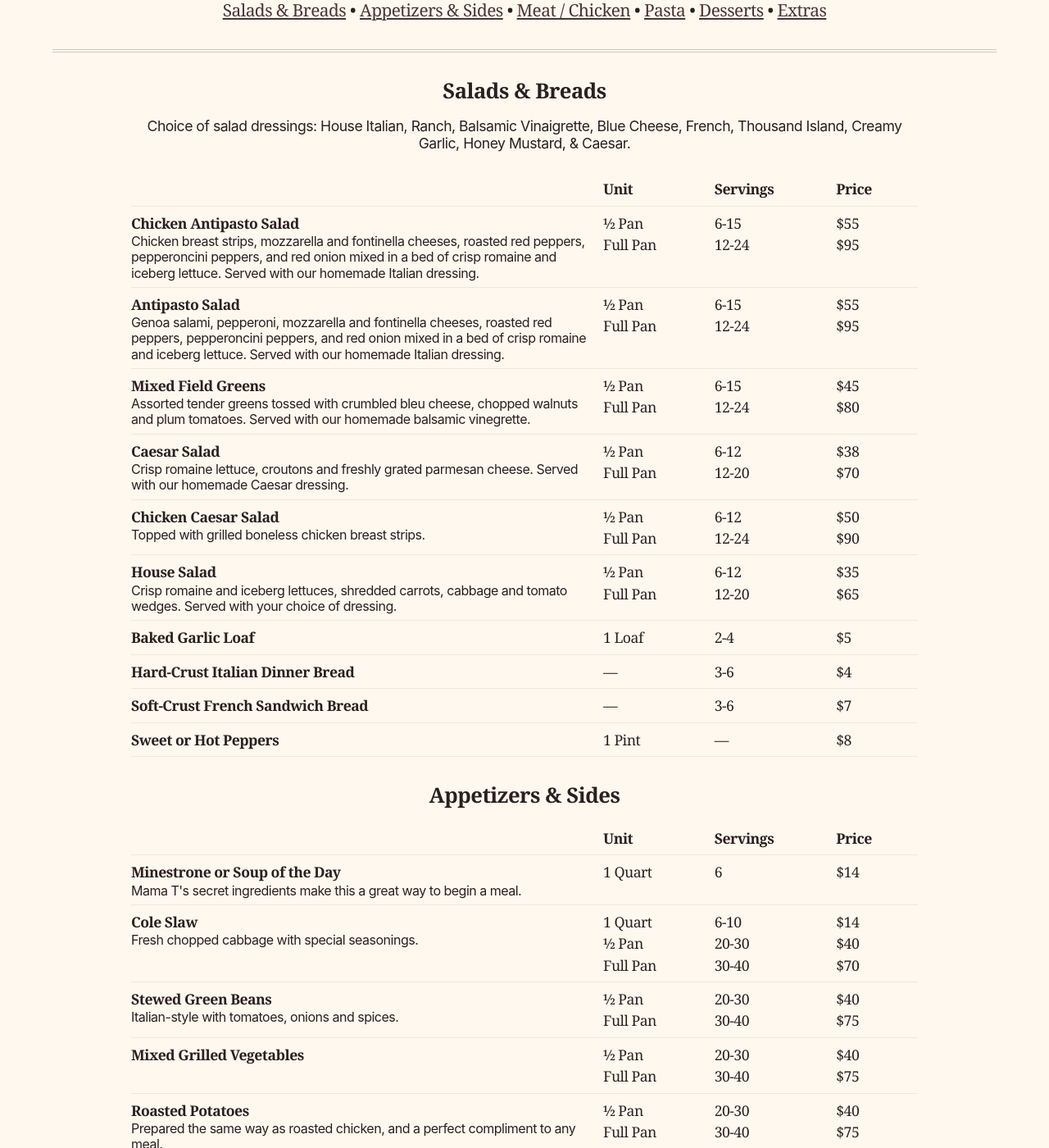
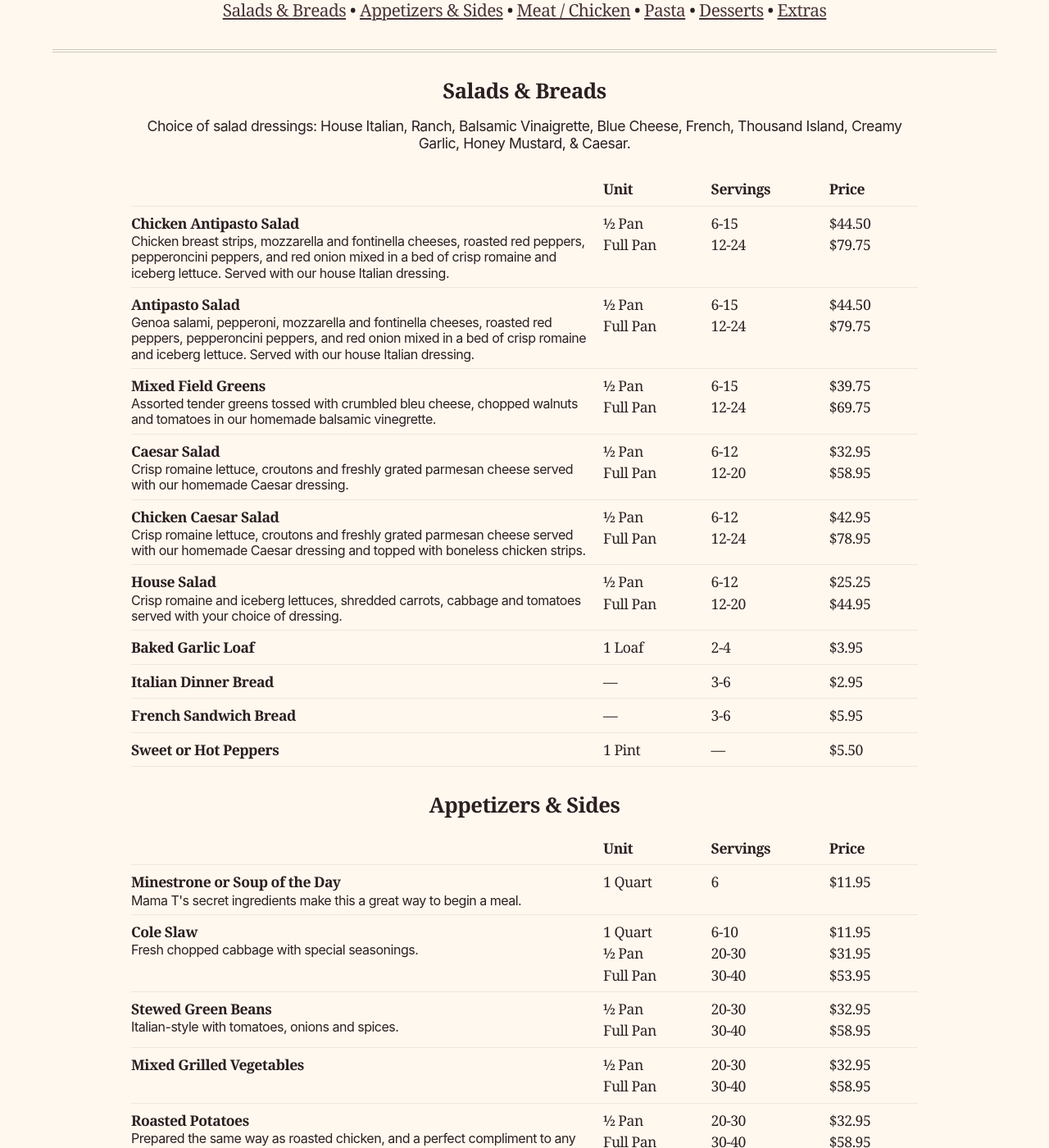
Before and after one commit to traversos/traversos.github.io, a Jekyll site: the page built from events/catering/index.html, in a window 1280 px wide and 1400 px high, scrolled down 235 px. Shown: the whole window at 82% size. Built offline with Jekyll 4.4.1, drawn with Linux system fonts in a browser that asks for light colours; nearby versions of some CDN libraries; some of the changed text lies outside the part shown.

Commit message:
Catering menu

```diff
--- a/events/catering/index.html
+++ b/events/catering/index.html
@@ -4,7 +4,7 @@
 ---
 <section class="page-content catering">
   <header>
-    <h1 class="centered push-half--bottom">Catering Menu</h1>
+    <h1 class="centered push-half--bottom">Catering Menu <a href="/assets/files/traversos_catering_menu.pdf"><img src="/assets/images/pdf-icon@2x.png" width="24"></h1>
     <p class="centered"><a href="#salads">Salads & Breads</a> • <a href="#appetizers">Appetizers &amp; Sides</a> • <a href="#meats">Meat / Chicken</a> • <a href="#pasta">Pasta</a> • <a href="#desserts">Desserts</a> • <a href="#extras">Extras</a></p>
     <hr>
   </header>
@@ -17,56 +17,57 @@
         <tr>
           <td>
             <h4>Chicken Antipasto Salad</h4>
-            <p>Chicken breast strips, mozzarella and fontinella cheeses, roasted red peppers, pepperoncini peppers, and red onion mixed in a bed of crisp romaine and iceberg lettuce. Served with our homemade Italian dressing.</p>
+            <p>Chicken breast strips, mozzarella and fontinella cheeses, roasted red peppers, pepperoncini peppers, and red onion mixed in a bed of crisp romaine and iceberg lettuce. Served with our house Italian dressing.</p>
           </td>
           <td>½&nbsp;Pan<br>Full&nbsp;Pan</td>
           <td>6-15<br>12-24</td>
-          <td>$55<br>$95</td>
+          <td>$44.50<br>$79.75</td>
         </tr>
         <tr>
           <td>
             <h4>Antipasto Salad</h4>
-            <p>Genoa salami, pepperoni, mozzarella and fontinella cheeses, roasted red peppers, pepperoncini peppers, and red onion mixed in a bed of crisp romaine and iceberg lettuce. Served with our homemade Italian dressing.</p>
+            <p>Genoa salami, pepperoni, mozzarella and fontinella cheeses, roasted red peppers, pepperoncini peppers, and red onion mixed in a bed of crisp romaine and iceberg lettuce. Served with our house Italian dressing.</p>
           </td>
           <td>½&nbsp;Pan<br>Full&nbsp;Pan</td>
           <td>6-15<br>12-24</td>
-          <td>$55<br>$95</td>
+          <td>$44.50<br>$79.75</td>
         </tr>
         <tr>
           <td>
             <h4>Mixed Field Greens</h4>
-            <p>Assorted tender greens tossed with crumbled bleu cheese, chopped walnuts and plum tomatoes. Served with our homemade balsamic vinegrette.</p>
+            <p>Assorted tender greens tossed with crumbled bleu cheese, chopped walnuts and tomatoes in our homemade balsamic vinegrette.</p>
           </td>
           <td>½&nbsp;Pan<br>Full&nbsp;Pan</td>
           <td>6-15<br>12-24</td>
-          <td>$45<br>$80</td>
+          <td>$39.75<br>$69.75</td>
         </tr>
         <tr>
           <td>
             <h4>Caesar Salad</h4>
-            <p>Crisp romaine lettuce, croutons and freshly grated parmesan cheese. Served with our homemade Caesar dressing.</p>
+            <p>Crisp romaine lettuce, croutons and freshly grated parmesan cheese served with our homemade Caesar dressing.</p>
           </td>
           <td>½&nbsp;Pan<br>Full&nbsp;Pan</td>
           <td>6-12<br>12-20</td>
-          <td>$38<br>$70</td>
+          <td>$32.95<br>$58.95</td>
         </tr>
         <tr>
           <td>
             <h4>Chicken Caesar Salad</h4>
-            <p>Topped with grilled boneless chicken breast strips.</p>
+            <p>Crisp romaine lettuce, croutons and freshly grated parmesan cheese served with our homemade Caesar dressing and topped
+            with boneless chicken strips.</p>
           </td>
           <td>½&nbsp;Pan<br>Full&nbsp;Pan</td>
           <td>6-12<br>12-24</td>
-          <td>$50<br>$90</td>
+          <td>$42.95<br>$78.95</td>
         </tr>
         <tr>
           <td>
             <h4>House Salad</h4>
-            <p>Crisp romaine and iceberg lettuces, shredded carrots, cabbage and tomato wedges. Served with your choice of dressing.</p>
+            <p>Crisp romaine and iceberg lettuces, shredded carrots, cabbage and tomatoes served with your choice of dressing.</p>
           </td>
           <td>½&nbsp;Pan<br>Full&nbsp;Pan</td>
           <td>6-12<br>12-20</td>
-          <td>$35<br>$65</td>
+          <td>$25.25<br>$44.95</td>
         </tr>
         <tr>
           <td>
@@ -74,23 +75,23 @@
           </td>
           <td>1&nbsp;Loaf</td>
           <td>2-4</td>
-          <td>$5</td>
+          <td>$3.95</td>
         </tr>
         <tr>
           <td>
-            <h4>Hard-Crust Italian Dinner Bread</h4>
+            <h4>Italian Dinner Bread</h4>
           </td>
           <td>—</td>
           <td>3-6</td>
-          <td>$4</td>
+          <td>$2.95</td>
         </tr>
         <tr>
           <td>
-            <h4>Soft-Crust French Sandwich Bread</h4>
+            <h4>French Sandwich Bread</h4>
           </td>
           <td>—</td>
           <td>3-6</td>
-          <td>$7</td>
+          <td>$5.95</td>
         </tr>
         <tr>
           <td>
@@ -98,7 +99,7 @@
           </td>
           <td>1 Pint</td>
           <td>—</td>
-          <td>$8</td>
+          <td>$5.50</td>
         </tr>
       </table>
     </section>
@@ -113,7 +114,7 @@
           </td>
           <td>1&nbsp;Quart</td>
           <td>6</td>
-          <td>$14</td>
+          <td>$11.95</td>
         </tr>
         <tr>
           <td>
@@ -122,7 +123,7 @@
           </td>
           <td>1&nbsp;Quart<br>½ Pan<br>Full Pan</td>
           <td>6-10<br>20-30<br>30-40</td>
-          <td>$14<br>$40<br>$70</td>
+          <td>$11.95<br>$31.95<br>$53.95</td>
         </tr>
         <tr>
           <td>
@@ -131,7 +132,7 @@
           </td>
           <td>½&nbsp;Pan<br>Full&nbsp;Pan</td>
           <td>20-30<br>30-40</td>
-          <td>$40<br>$75</td>
+          <td>$32.95<br>$58.95</td>
         </tr>
         <tr>
           <td>
@@ -139,7 +140,7 @@
           </td>
           <td>½&nbsp;Pan<br>Full&nbsp;Pan</td>
           <td>20-30<br>30-40</td>
-          <td>$40<br>$75</td>
+          <td>$32.95<br>$58.95</td>
         </tr>
         <tr>
           <td>
@@ -148,7 +149,7 @@
           </td>
           <td>½&nbsp;Pan<br>Full&nbsp;Pan</td>
           <td>20-30<br>30-40</td>
-          <td>$40<br>$75</td>
+          <td>$32.95<br>$58.95</td>
         </tr>
         <tr>
           <td>
@@ -157,7 +158,7 @@
           </td>
           <td>½&nbsp;Pan<br>Full&nbsp;Pan</td>
           <td>20-30<br>30-40</td>
-          <td>$40<br>$75</td>
+          <td>$32.95<br>$58.95</td>
         </tr>
         <tr>
           <td>
@@ -166,7 +167,7 @@
           </td>
           <td>½&nbsp;Pan<br>Full&nbsp;Pan</td>
           <td>5 lbs<br>12 lbs</td>
-          <td>$50<br>$100</td>
+          <td>$39.75<br>$89.95</td>
         </tr>
         <tr>
           <td>
@@ -175,7 +176,7 @@
           </td>
           <td>½&nbsp;Pan<br>Full&nbsp;Pan</td>
           <td>5 lbs<br>12 lbs</td>
-          <td>$50<br>$100</td>
+          <td>$39.75<br>$89.95</td>
         </tr>
       </table>
     </section>
@@ -187,11 +188,11 @@
         <tr>
           <td>
             <h4>Roast Beef</h4>
-            <p>We hand-carve sides of premium beef, then slow roast them in their own juices and our special blend of spices.</p>
+            <p>We hand carve sides of premium beef, then slow roast them in their own juices and our special blend of spices.</p>
           </td>
           <td>1&nbsp;Pound</td>
           <td>4-6</td>
-          <td>$15</td>
+          <td>$12.50</td>
         </tr>
         <tr>
           <td>
@@ -200,7 +201,7 @@
           </td>
           <td>½&nbsp;Pan<br>Full&nbsp;Pan</td>
           <td>35 pieces<br>70 pieces</td>
-          <td>$55<br>$95</td>
+          <td>$43.95<br>$79.50</td>
         </tr>
         <tr>
           <td>
@@ -209,16 +210,16 @@
           </td>
           <td>1&nbsp;Pound</td>
           <td>3-6</td>
-          <td>$13</td>
+          <td>$10.95</td>
         </tr>
         <tr>
           <td>
             <h4>Sausage &amp; Peppers</h4>
-            <p>Sausage roasted in its own juices and simmered with fresh bell peppers.</p>
+            <p>Sausage roasted in its own juices, simmered with fresh bell peppers.</p>
           </td>
           <td>1&nbsp;Pound</td>
           <td>3-6</td>
-          <td>$14</td>
+          <td>$11.95</td>
         </tr>
         <tr>
           <td>
@@ -227,7 +228,7 @@
           </td>
           <td>Full&nbsp;Pan</td>
           <td>36 pieces</td>
-          <td>$80</td>
+          <td>$58.50</td>
         </tr>
         <tr>
           <td>
@@ -236,7 +237,7 @@
           </td>
           <td>½&nbsp;Pan<br>Full&nbsp;Pan</td>
           <td>12&nbsp;pieces<br>24&nbsp;pieces</td>
-          <td>$50<br>$90</td>
+          <td>$39.95<br>$75.95</td>
         </tr>
         <tr>
           <td>
@@ -245,7 +246,7 @@
           </td>
           <td>½&nbsp;Pan<br>Full&nbsp;Pan</td>
           <td>12&nbsp;pieces<br>24&nbsp;pieces</td>
-          <td>$50<br>$90</td>
+          <td>$39.95<br>$74.95</td>
         </tr>
         <tr>
           <td>
@@ -254,7 +255,7 @@
           </td>
           <td>½&nbsp;Pan<br>Full&nbsp;Pan</td>
           <td>12&nbsp;pieces<br>24&nbsp;pieces</td>
-          <td>$50<br>$90</td>
+          <td>$39.95<br>$74.95</td>
         </tr>
       </table>
     </section>
@@ -270,7 +271,7 @@
           </td>
           <td>½&nbsp;Pan<br>Full&nbsp;Pan</td>
           <td>6-15<br>20-25</td>
-          <td>$42<br>$75</td>
+          <td>$35.95<br>$60.95</td>
         </tr>
         <tr>
           <td>
@@ -279,7 +280,7 @@
           </td>
           <td>½&nbsp;Pan<br>Full&nbsp;Pan</td>
           <td>6-15<br>20-25</td>
-          <td>$50<br>$90</td>
+          <td>$43.95<br>$76.95</td>
         </tr>
         <tr>
           <td>
@@ -288,7 +289,7 @@
           </td>
           <td>½&nbsp;Pan<br>Full&nbsp;Pan</td>
           <td>7-20<br>12-25</td>
-          <td>$65<br>$120</td>
+          <td>$54.95<br>$107.95</td>
         </tr>
         <tr>
           <td>
@@ -297,7 +298,7 @@
           </td>
           <td>½&nbsp;Pan<br>Full&nbsp;Pan</td>
           <td>5-12<br>12-25</td>
-          <td>$55<br>$105</td>
+          <td>$47.95<br>$88.95</td>
         </tr>
         <tr>
           <td>
@@ -306,7 +307,7 @@
           </td>
           <td>½&nbsp;Pan<br>Full&nbsp;Pan</td>
           <td>6-15<br>12-25</td>
-          <td>$54<br>$105</td>
+          <td>$46.95<br>$85.95</td>
         </tr>
         <tr>
           <td>
@@ -315,7 +316,7 @@
           </td>
           <td>½&nbsp;Pan<br>Full&nbsp;Pan</td>
           <td>5-12<br>12-25</td>
-          <td>$55<br>$105</td>
+          <td>$48.95<br>$89.95</td>
         </tr>
         <tr>
           <td>
@@ -324,7 +325,7 @@
           </td>
           <td>½&nbsp;Pan<br>Full&nbsp;Pan</td>
           <td>12&nbsp;pieces<br>30&nbsp;pieces</td>
-          <td>$48<br>$105</td>
+          <td>$38.95<br>$84.95</td>
         </tr>
       </table>
     </section>
@@ -335,11 +336,11 @@
         <tr>
           <td>
             <h4>Cheesecake</h4>
-            <p>Light and fluffy, Voted #1 in Chicago by Chicago Magazine.</p>
+            <p>Homemade light and fluffy, voted #1 by Chicago Magazine.</p>
           </td>
           <td>Pan</td>
           <td>12-24</td>
-          <td>$75</td>
+          <td>$59.25</td>
         </tr>
         <tr>
           <td>
@@ -348,16 +349,16 @@
           </td>
           <td>½&nbsp;Pan<br>Full&nbsp;Pan</td>
           <td>8-16<br>16-24</td>
-          <td>$40<br>$80</td>
+          <td>$34.95<br>$64.95</td>
         </tr>
         <tr>
           <td>
             <h4>Gooseycake</h4>
-            <p>Our sinfully delicious version of chocolate brownie cake with a cream cheese-chocolate chip topping.</p>
+            <p>Sinfully delicious chocolate brownie cake with a cream cheese & chocolate chip topping.</p>
           </td>
           <td>Full&nbsp;Pan</td>
           <td>12-24</td>
-          <td>$70</td>
+          <td>$56.95</td>
         </tr>
         <tr>
           <td>
@@ -366,7 +367,7 @@
           </td>
           <td>Full&nbsp;Pan</td>
           <td>12-24</td>
-          <td>$80</td>
+          <td>$59.75</td>
         </tr>
       </table>
     </section>
@@ -380,21 +381,21 @@
             <p>Foam Plate, napkin, fork, and ware.</p>
           </td>
           <td>Each</td>
-          <td>$2</td>
+          <td>$0.80</td>
         </tr>
         <tr>
           <td>
             <h4>Tongs</h4>
           </td>
           <td>Each</td>
-          <td>$3</td>
+          <td>$1.95</td>
         </tr>
         <tr>
           <td>
             <h4>Serving Spoons &amp; Forks</h4>
           </td>
           <td>Set</td>
-          <td>$3</td>
+          <td>$1.95</td>
         </tr>
       </table>
     </section>
```
Also changed, not shown: 1 other file.
